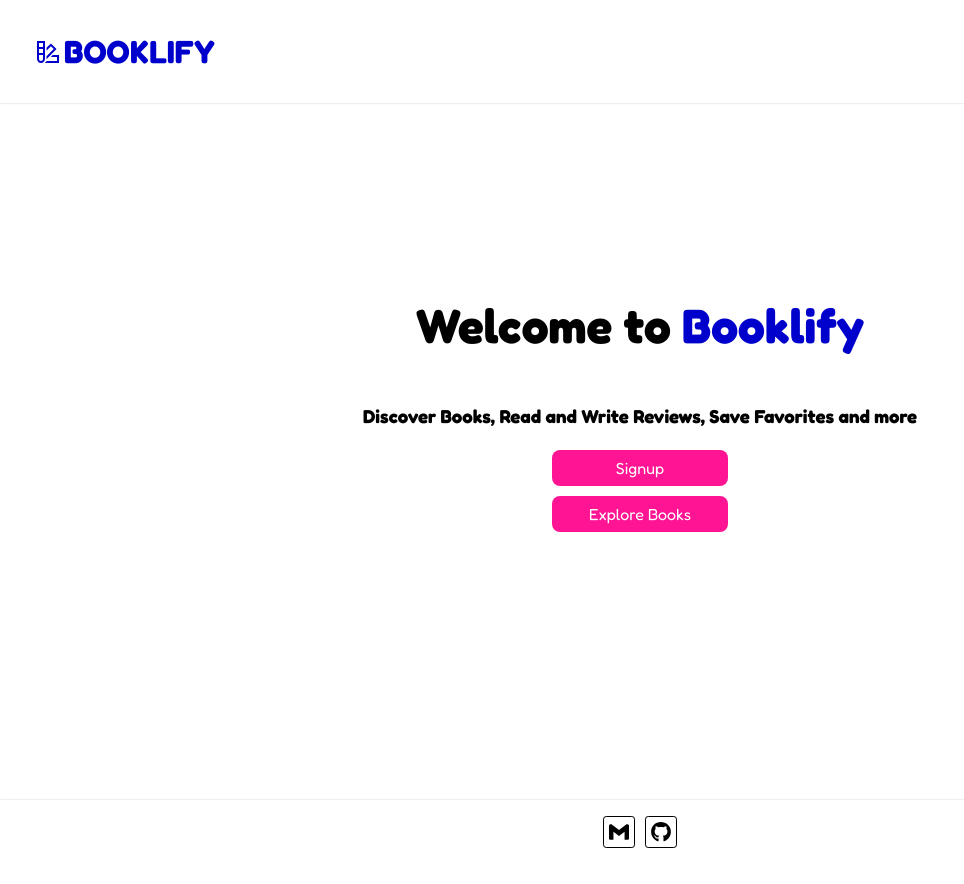
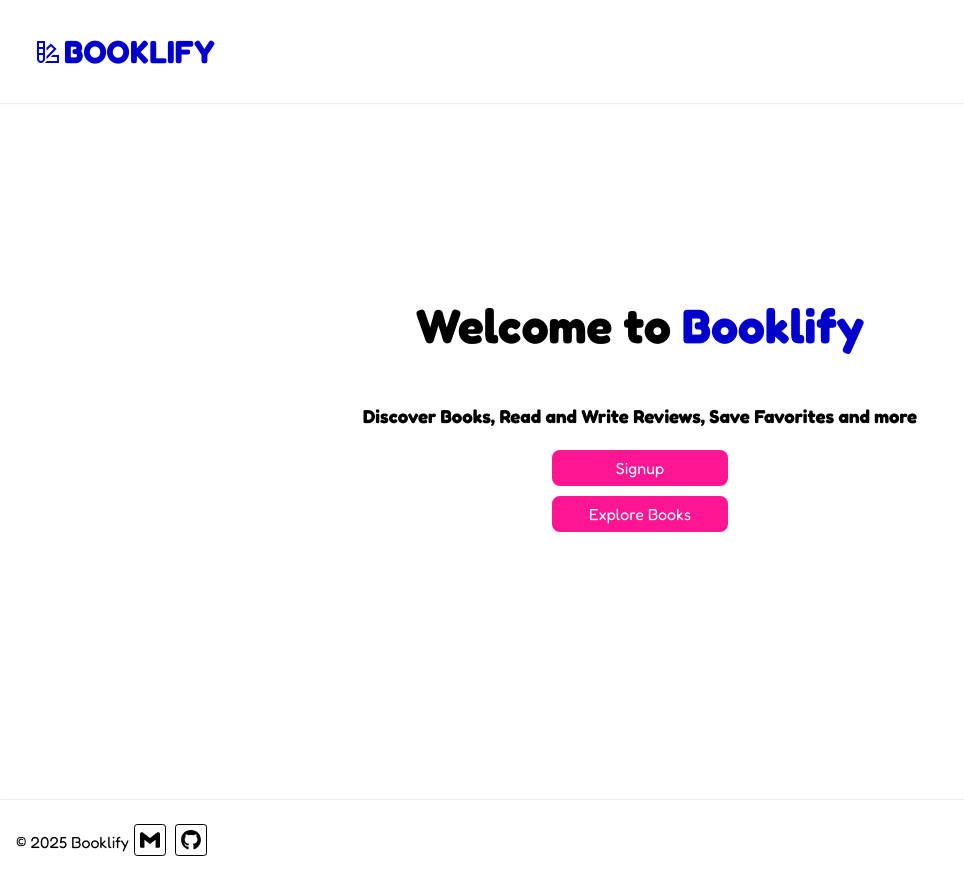
Before and after one commit to Megdelawit365/Book-review-app, a React (Vite) app in the folder frontend/: page / in a window 1280 px wide. Shown: the whole page, without its empty margins (0-964 px from the left). Built offline with nearby package versions, Linux system fonts and the light colour scheme; a web font is replaced by a local one.

Commit message:
Update Footer.jsx

```diff
--- a/frontend/Components/Footer.jsx
+++ b/frontend/Components/Footer.jsx
@@ -7,12 +7,13 @@ import { Link } from 'react-router-dom';
 
 const Footer = () => {
   return (
-    <footer>
-      <a href="mailto:megdelawitaynalem365@gmail.com" target="_blank"><SiGmail className='footer-icons' />
-      </a>
-      <a href="https://github.com/megdelawitxxx" target="_blank"
-      ><FaGithub className='footer-icons' />
-      </a>
+    <footer className='flex-row  space-between'>
+      <p>&copy; 2025 Booklify</p>
+      <div >
+        <a href="mailto:megdelawitaynalem365@gmail.com" target="_blank"><SiGmail className='footer-icons' /></a>
+      <a href="https://github.com/megdelawitxxx" target="_blank" ><FaGithub className='footer-icons' /></a>
+      </div>
+
 
 
     </footer>
```
